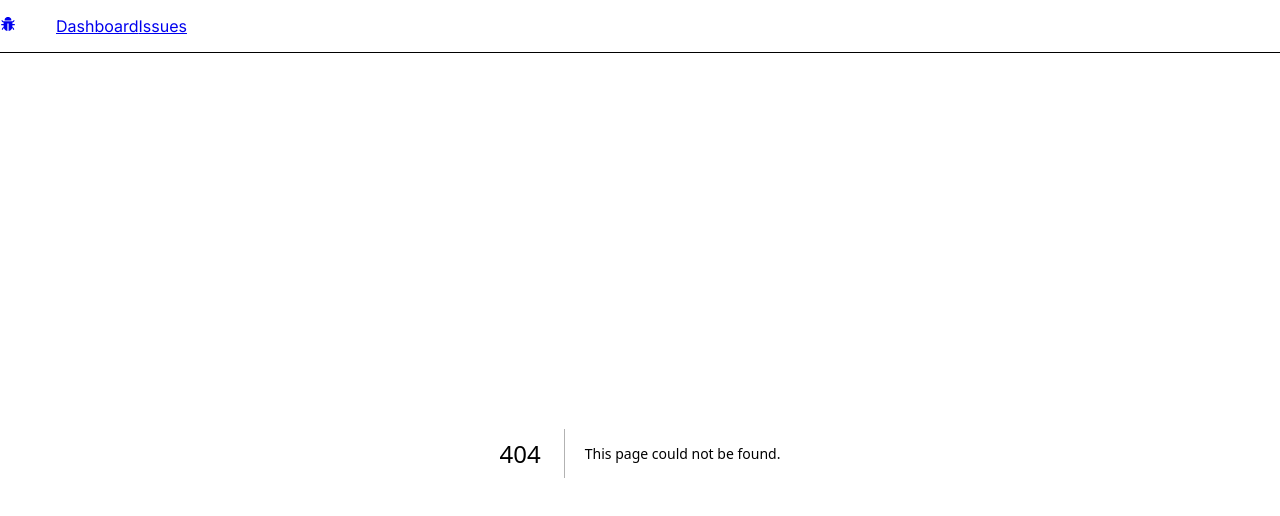
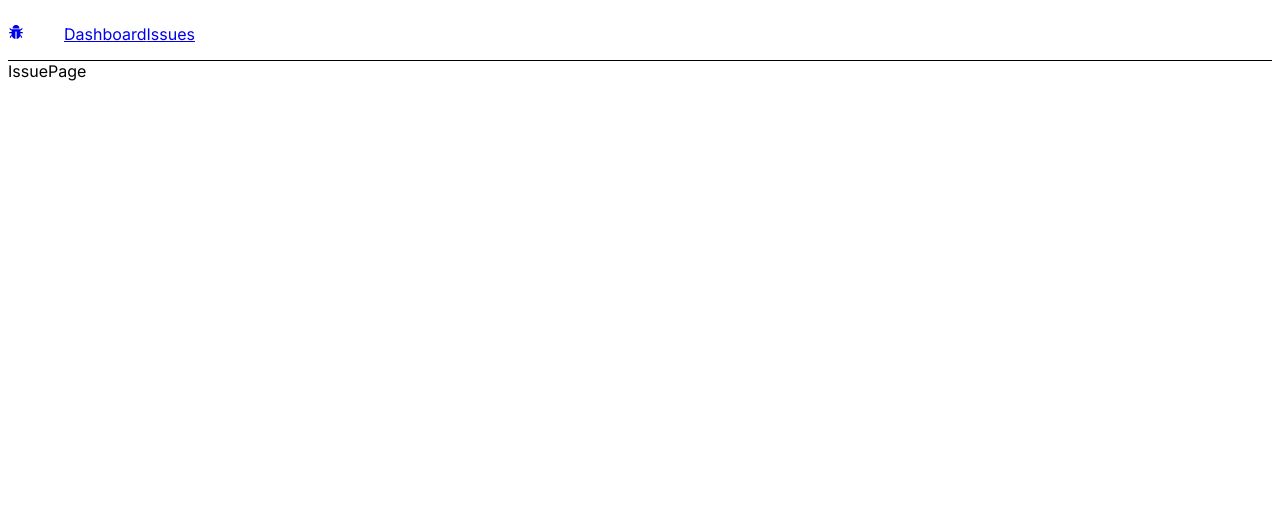
Before and after one commit to mehari06/problems-tracker, a Next.js app: page /issues in a window 1280 px wide. Before the commit this address had no page. Shown: the top 516 px of the page. Built offline with nearby package versions, Linux system fonts and the light colour scheme.

Commit message:
style the active link in the Navbar

```diff
--- a/app/NavBar.tsx
+++ b/app/NavBar.tsx
@@ -1,58 +1,37 @@
-// import Link from 'next/link'
-// import React from 'react'
-// import { AiFillBug } from "react-icons/ai";
-
-// const NavBar = () => {
-//   const links =[
-//     {label:'Dashboard',href:'/'},
-//      {label:'Issues',href:'/issues'}
-
-//   ]
-
-//   return (
-//     <nav className='flex space-x-6 border-b mb-5 px-5 h-14 items-center'>
-//         <Link href="/"><AiFillBug /></Link>
-//         <ul className='flex space-x-6'>
-//           {links.map(link=><Link
-//           key={link.href}
-//           className='list-none text-zinc-500 hover:text-zinc-800 transition-colors'
-//            href={link.href}>{link.label}</Link>)}
-
-//          </ul>
-//     </nav>
-//   )
-// }
-// export default NavBar
+'use client'
 import Link from 'next/link'
 import React from 'react'
 import { AiFillBug } from "react-icons/ai";
+import { usePathname } from 'next/navigation';
+import classnames from 'classnames';
 
 const NavBar = () => {
-  const links = [
-    { label: 'Dashboard', href: '/' },
-    { label: 'Issues', href: '/issues' }
-  ];
+   const currentPath= usePathname();
+   console.log(currentPath)
+  const links =[
+    {label:'Dashboard',href:'/'},
+     {label:'Issues',href:'/issues'}
+
+  ]
 
   return (
-    <nav className="flex space-x-6 border-b mb-5 px-5 h-14 items-center">
-      <Link href="/" className="text-2xl text-zinc-700 hover:text-zinc-900 transition-colors">
-        <AiFillBug />
-      </Link>
+    <nav className='flex space-x-6 border-b mb-5 px-5 h-14 items-center'>
+        <Link href="/"><AiFillBug /></Link>
+        <ul className='flex space-x-6'>
+          {links.map(link=><Link
+          key={link.href}
+          className={
+            classnames({
+              'text-zinc-900':currentPath===link.href,
+              'text-zinc-500':currentPath!==link.href,
+              'hover:text-zinc-800 transition-colors':true
 
-      <ul className="flex space-x-6">
-        {links.map(link => (
-          <li key={link.href} className="list-none">
-            <Link
-              href={link.href}
-              className="text-zinc-500 hover:text-zinc-800 transition-colors"
-            >
-              {link.label}
-            </Link>
-          </li>
-        ))}
-      </ul>
+            })
+          }
+           href={link.href}>{link.label}</Link>)}
+
+         </ul>
     </nav>
-  );
-};
-
-export default NavBar;
+  )
+}
+export default NavBar
--- a/app/issue/page.tsx
+++ b/app/issues/page.tsx
@@ -2,7 +2,7 @@
 
 const Issuepages= () => {
   return (
-    <div>Issue</div>
+    <div>IssuePage</div>
   )
 }
 
--- a/package.json
+++ b/package.json
@@ -12,6 +12,7 @@
     "@types/node": "24.9.1",
     "@types/react": "19.2.2",
     "@types/react-dom": "19.2.2",
+    "classnames": "^2.3.2",
     "eslint": "9.38.0",
     "eslint-config-next": "16.0.0",
     "next": "16.0.0",
```
Also changed, not shown: 1 other file (tests, documents, lock files or other folders).
